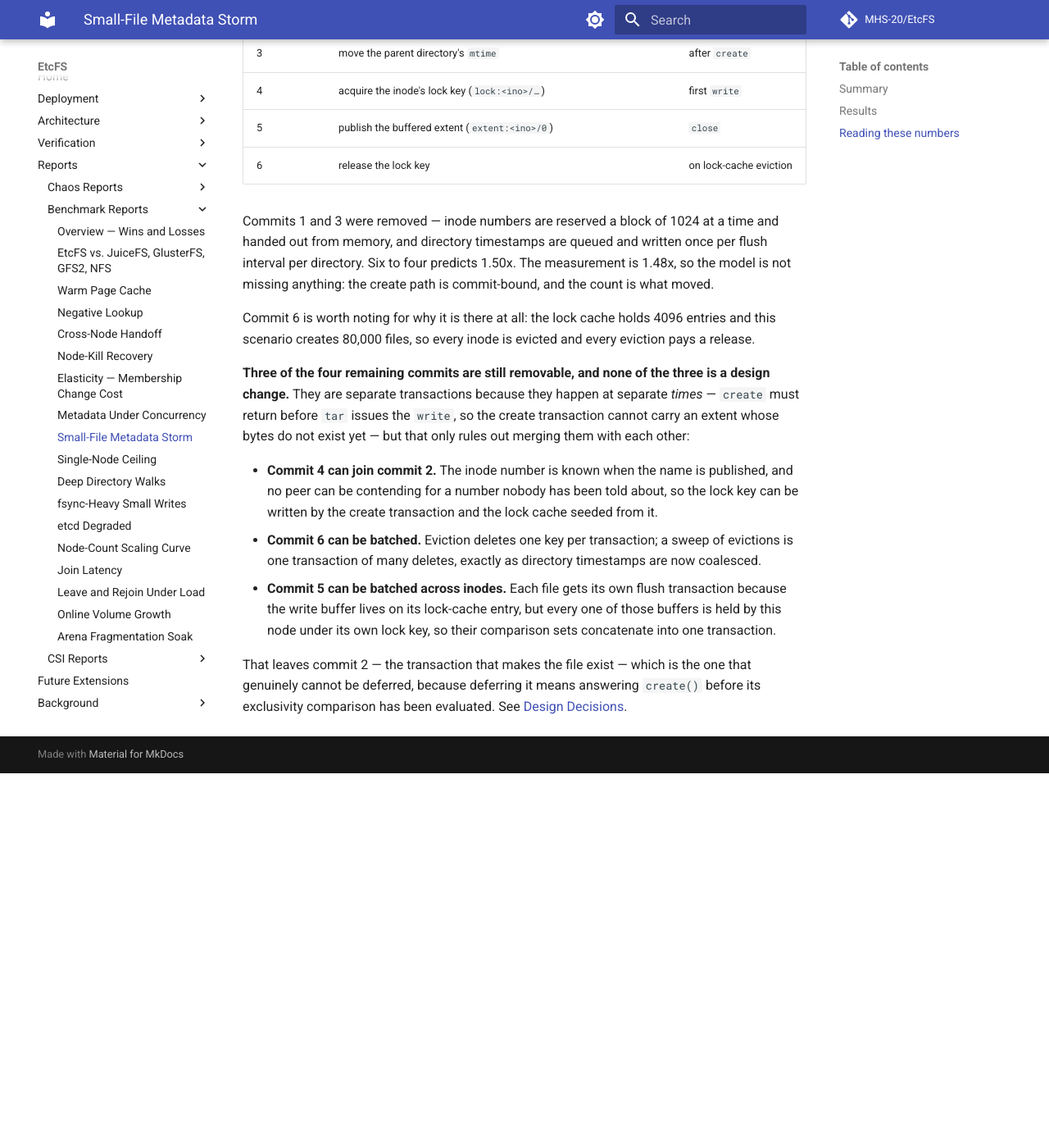
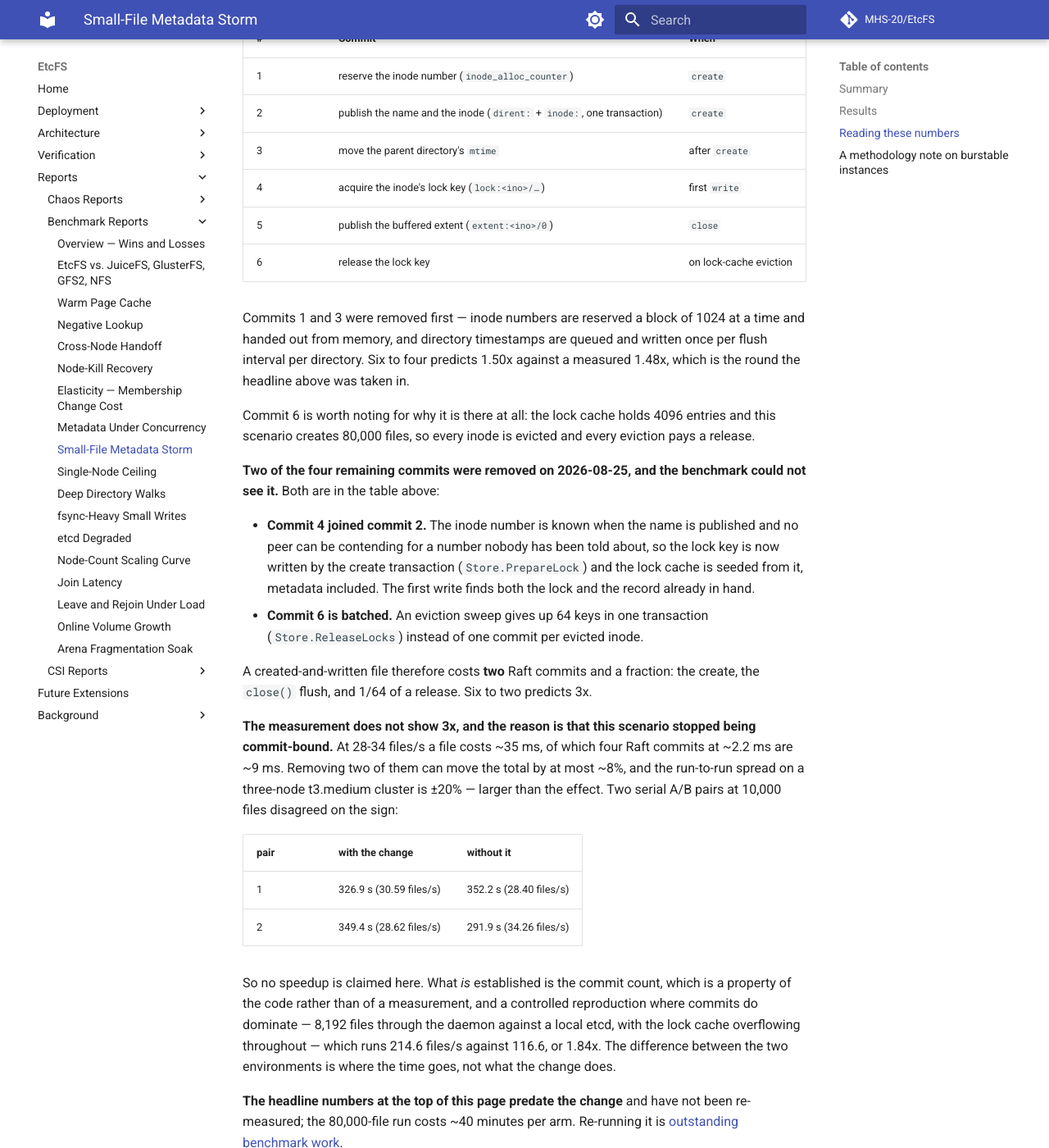
Before and after one commit to etcfs/etcfs-docs, an MkDocs documentation site: the page built from docs/reports/benchmark-reports/smallfile-storm.md, in a window 1280 px wide and 1400 px high, scrolled down 1586 px. Shown: the whole window at 82% size. Built offline with MkDocs 1.6.1 and Material for MkDocs 9.7.7, drawn with Linux system fonts in a browser that asks for light colours; comment, search, counter and statistics services are not loaded; before the commit the page ends 2529 px from its top, so only the background shows below that; some of the changed text lies outside the part shown.

```diff
--- a/docs/reports/benchmark-reports/smallfile-storm.md
+++ b/docs/reports/benchmark-reports/smallfile-storm.md
@@ -10,10 +10,14 @@ Same five isolated 3-node clusters as the other reports.
 
 ## Results
 
-The top etcfs row is from 2026-08-25, after inode numbers moved to per-node
-block reservation and directory timestamp commits were coalesced. The four
-competitor rows were not re-measured — they are unaffected by an etcfs-side
+The top etcfs row is from the 2026-08-25 round in which inode numbers moved to
+per-node block reservation and directory timestamp commits were coalesced. The
+four competitor rows were not re-measured — they are unaffected by an etcfs-side
 change, but they are a different day's clusters.
+
+**These figures predate the later 2026-08-25 change** that put the inode's lock
+key in the create transaction and batched the key releases; that round is
+discussed below and was not re-measured at 80,000 files.
 
 | Backend | Untar time | Creates/sec |
 |---|---|---|
@@ -35,7 +39,7 @@ etcfs is still worst by a wide margin — 75x slower than gfs2 (a local-journal
 
 gfs2's 2689 files/sec is the outlier in the other direction: a local journal absorbs metadata writes without a network round trip per operation at all, which is exactly the local-filesystem advantage this scenario exists to quantify.
 
-**1.48x is what the commit count predicts, once the count is right.** `tar` issues `create`, `write`, `close` per file, and that costs six Raft commits, not three:
+**The commit count is what predicts this scenario, once the count is right.** `tar` issues `create`, `write`, `close` per file, and that used to cost six Raft commits, not three:
 
 | # | Commit | When |
 |---|---|---|
@@ -46,14 +50,32 @@ gfs2's 2689 files/sec is the outlier in the other direction: a local journal abs
 | 5 | publish the buffered extent (`extent:<ino>/0`) | `close` |
 | 6 | release the lock key | on lock-cache eviction |
 
-Commits 1 and 3 were removed — inode numbers are reserved a block of 1024 at a time and handed out from memory, and directory timestamps are queued and written once per flush interval per directory. Six to four predicts 1.50x. The measurement is 1.48x, so the model is not missing anything: the create path is commit-bound, and the count is what moved.
+Commits 1 and 3 were removed first — inode numbers are reserved a block of 1024 at a time and handed out from memory, and directory timestamps are queued and written once per flush interval per directory. Six to four predicts 1.50x against a measured 1.48x, which is the round the headline above was taken in.
 
 Commit 6 is worth noting for why it is there at all: the lock cache holds 4096 entries and this scenario creates 80,000 files, so every inode is evicted and every eviction pays a release.
 
-**Three of the four remaining commits are still removable, and none of the three is a design change.** They are separate transactions because they happen at separate *times* — `create` must return before `tar` issues the `write`, so the create transaction cannot carry an extent whose bytes do not exist yet — but that only rules out merging them with each other:
+**Two of the four remaining commits were removed on 2026-08-25, and the benchmark could not see it.** Both are in the table above:
 
-- **Commit 4 can join commit 2.** The inode number is known when the name is published, and no peer can be contending for a number nobody has been told about, so the lock key can be written by the create transaction and the lock cache seeded from it.
-- **Commit 6 can be batched.** Eviction deletes one key per transaction; a sweep of evictions is one transaction of many deletes, exactly as directory timestamps are now coalesced.
-- **Commit 5 can be batched across inodes.** Each file gets its own flush transaction because the write buffer lives on its lock-cache entry, but every one of those buffers is held by this node under its own lock key, so their comparison sets concatenate into one transaction.
+- **Commit 4 joined commit 2.** The inode number is known when the name is published and no peer can be contending for a number nobody has been told about, so the lock key is now written by the create transaction (`Store.PrepareLock`) and the lock cache is seeded from it, metadata included. The first write finds both the lock and the record already in hand.
+- **Commit 6 is batched.** An eviction sweep gives up 64 keys in one transaction (`Store.ReleaseLocks`) instead of one commit per evicted inode.
 
-That leaves commit 2 — the transaction that makes the file exist — which is the one that genuinely cannot be deferred, because deferring it means answering `create()` before its exclusivity comparison has been evaluated. See [Design Decisions](../../design-decisions.md#creates-are-not-deferred-into-a-batch).
+A created-and-written file therefore costs **two** Raft commits and a fraction: the create, the `close()` flush, and 1/64 of a release. Six to two predicts 3x.
+
+**The measurement does not show 3x, and the reason is that this scenario stopped being commit-bound.** At 28-34 files/s a file costs ~35 ms, of which four Raft commits at ~2.2 ms are ~9 ms. Removing two of them can move the total by at most ~8%, and the run-to-run spread on a three-node t3.medium cluster is ±20% — larger than the effect. Two serial A/B pairs at 10,000 files disagreed on the sign:
+
+| pair | with the change | without it |
+|---|---|---|
+| 1 | 326.9 s (30.59 files/s) | 352.2 s (28.40 files/s) |
+| 2 | 349.4 s (28.62 files/s) | 291.9 s (34.26 files/s) |
+
+So no speedup is claimed here. What *is* established is the commit count, which is a property of the code rather than of a measurement, and a controlled reproduction where commits do dominate — 8,192 files through the daemon against a local etcd, with the lock cache overflowing throughout — which runs 214.6 files/s against 116.6, or 1.84x. The difference between the two environments is where the time goes, not what the change does.
+
+**The headline numbers at the top of this page predate the change** and have not been re-measured; the 80,000-file run costs ~40 minutes per arm. Re-running it is [outstanding benchmark work](../../../TODO.md).
+
+That leaves commit 2 — the transaction that makes the file exist — which genuinely cannot be deferred, because deferring it means answering `create()` before its exclusivity comparison has been evaluated; and commit 5, the extent publication `close()` forces, which was deferred and reverted because a peer's `stat` takes no inode lock and so reads a stale size. Both are argued out in [Design Decisions](../../design-decisions.md#creates-are-not-deferred-into-a-batch).
+
+## A methodology note on burstable instances
+
+The first attempt at this comparison produced a 1.54x *regression* that was an artefact. `t3.medium` is burstable: CloudWatch showed `CPUCreditBalance` at 0 on every node of both clusters within minutes of the untar starting, so both ran the bulk of an hour-long measurement throttled to 20% of two vCPUs — and several benchmark clusters were running concurrently on the same account. Comparisons at this scale must be run **serially**, and long runs want a non-burstable instance type (`ETCFS_INSTANCE_TYPE=m5.large`) or the credit balance checked afterwards.
+
+That attempt did surface a real defect, which is now fixed: batching the eviction releases had them all issued while the lock cache's own mutex was held, and that mutex is taken by every operation on the node. Each release invalidates the inode's kernel pages, which is a synchronous round trip to the FUSE daemon, so a sweep of 64 stalled the whole node. The sweep now drops that mutex while it gives the keys up.
```
Also changed, not shown: docs/reports/benchmark-reports/overview.md (+16 -8 lines).
